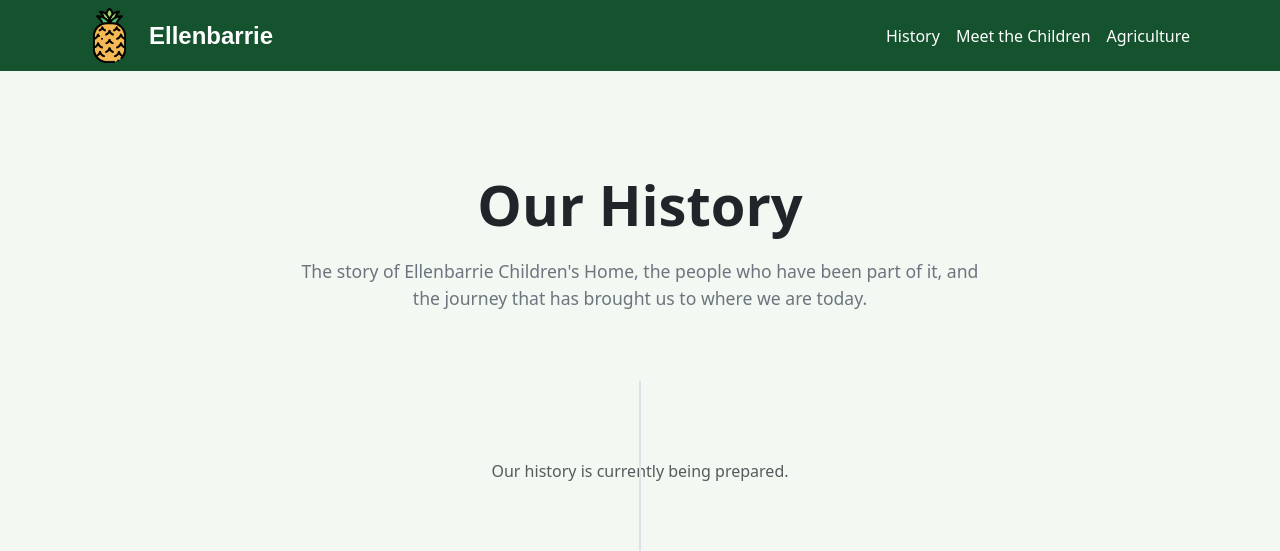
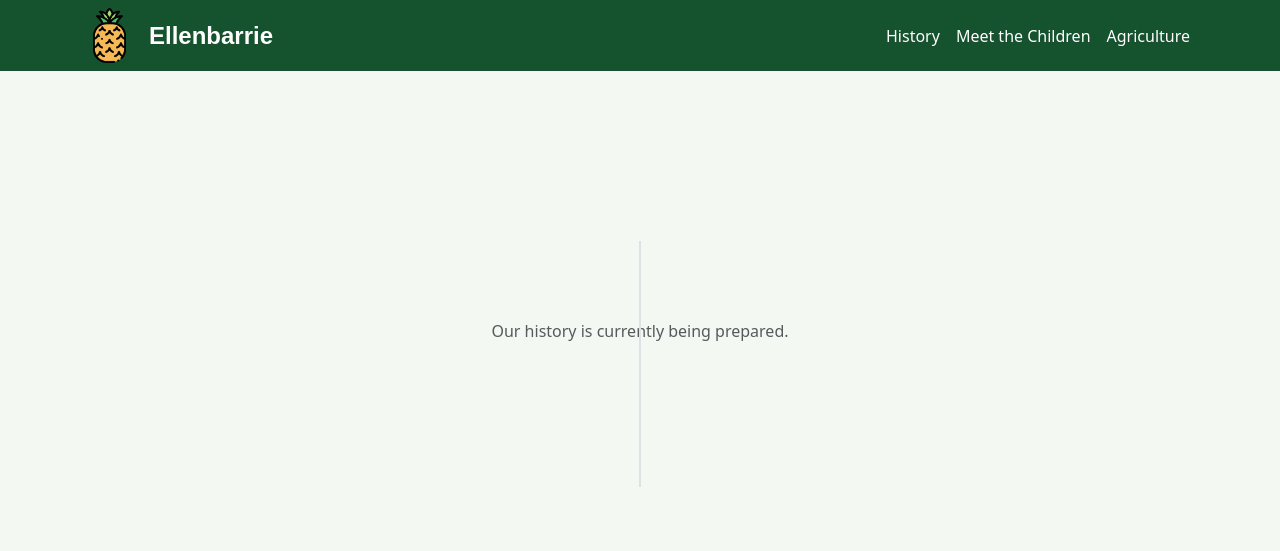
Before and after one commit to larslover/ellenbarrie, a Django app: page /history/ in a window 1280 px wide. Shown: the top 551 px of the page. Run offline with Django 5.2, Linux system fonts and the light colour scheme; data that the repository does not hold is empty.

Commit message:
removd verbose

```diff
--- a/core/templates/core/history.html
+++ b/core/templates/core/history.html
@@ -183,13 +183,8 @@ History | Ellenbarrie Children's Home
 
     <div class="container">
 
-        <h1>Our History</h1>
 
-        <p>
-            The story of Ellenbarrie Children's Home,
-            the people who have been part of it,
-            and the journey that has brought us to where we are today.
-        </p>
+
 
     </div>
 
```
